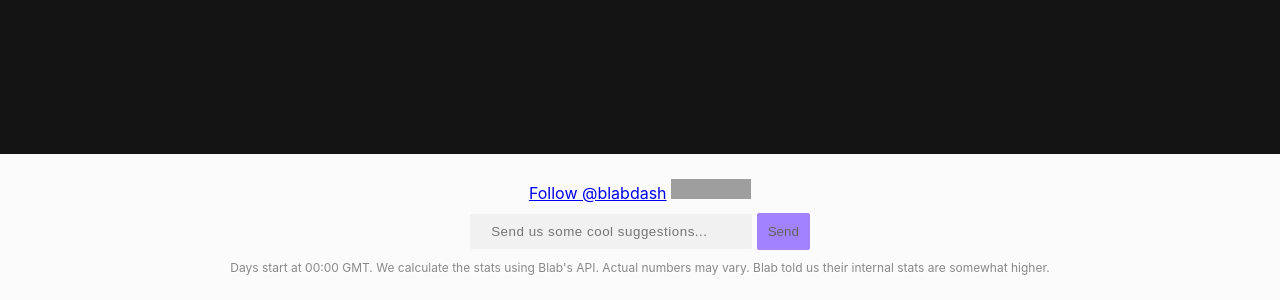
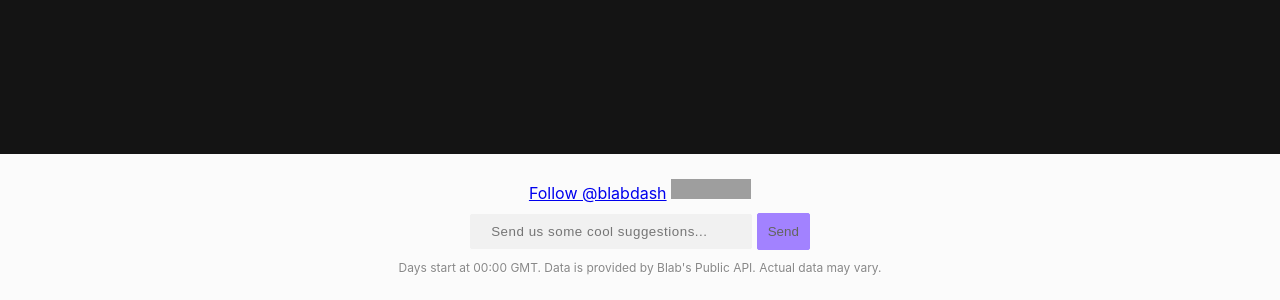
Before and after one commit to BlabDash/BlabDash, a website with bundled scripts: page app/index.html in a window 1280 px wide. Shown: the part 500-800 px from the top of the page. Built offline with nearby package versions, Linux system fonts and the light colour scheme; grey boxes are pictures that could not be loaded; files whose address does not match are found by name.

Commit message:
New footnote text + pointer cursor for Send button

```diff
--- a/app/index.html
+++ b/app/index.html
@@ -62,7 +62,7 @@
     </div>
     <!-- FORMSPREE -->
 
-    <div class="footnote"> Days start at 00:00 GMT. We calculate the stats using Blab's API. Actual numbers may vary. Blab told us their internal stats are somewhat higher. </div>
+    <div class="footnote">Days start at 00:00 GMT. Data is provided by Blab's Public API. Actual data may vary.</div>
         </footer>
     </div>
 
--- a/app/styles/main.css
+++ b/app/styles/main.css
@@ -158,6 +158,7 @@ footer {
 	background-color: #a282ff;
     border: 1px solid #a282ff;
     border-radius: 2px;
+    cursor: pointer;
     /*
     height: 25px;
     width: 110px;
```
